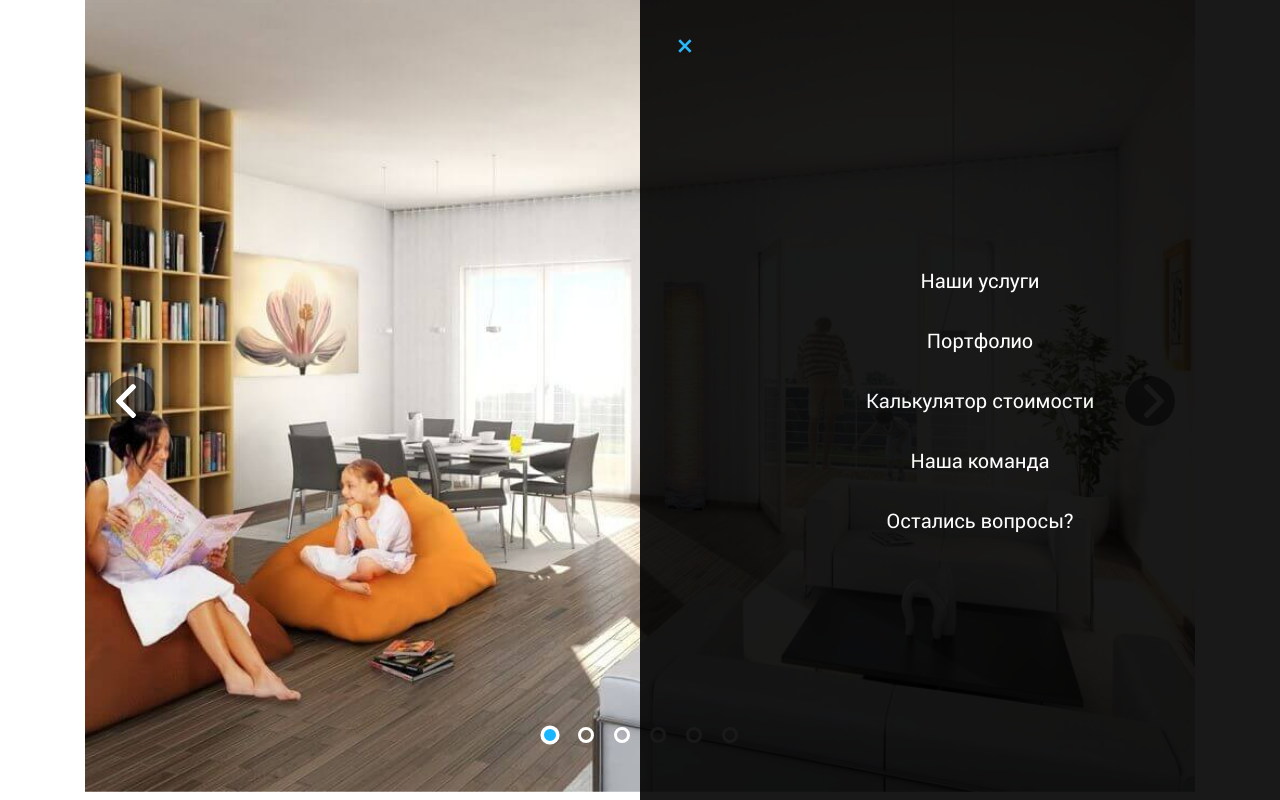
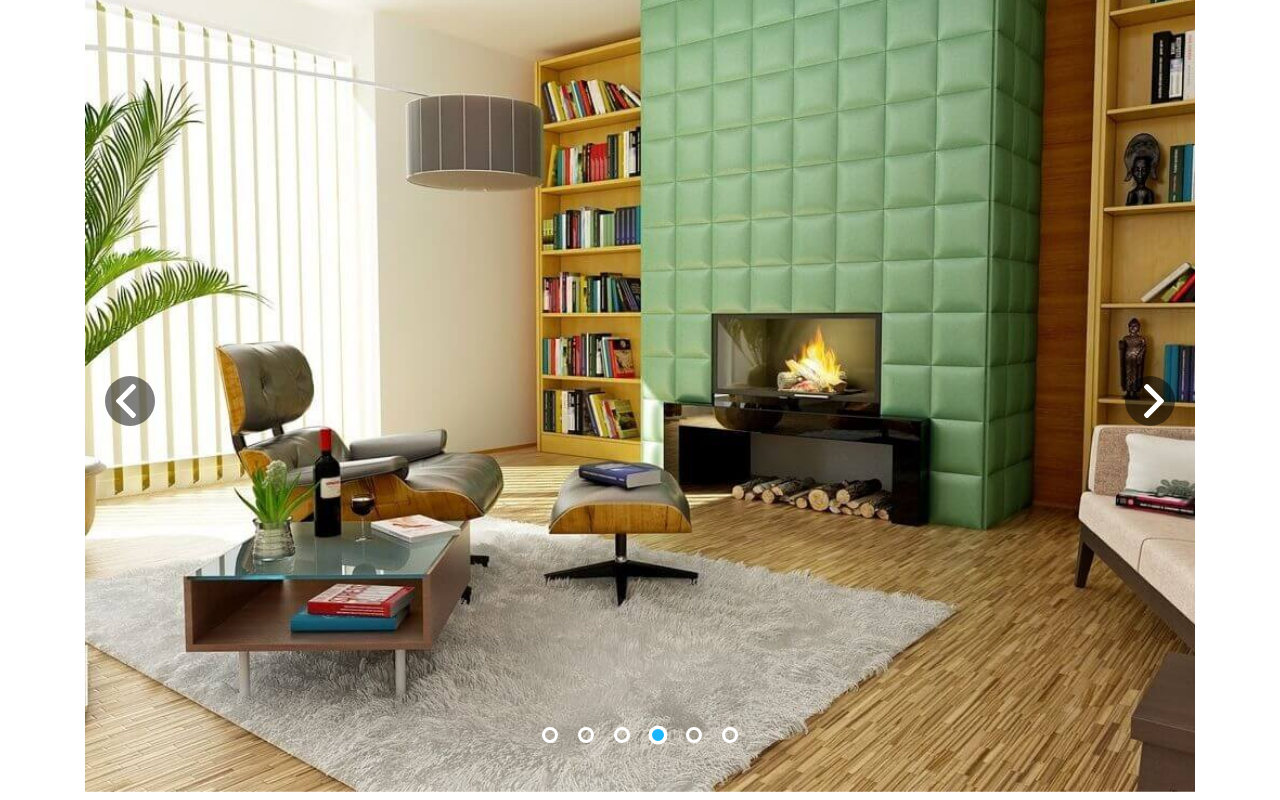
Before and after one commit to Yauheny-Bychkou/Project-JS-course, a plain HTML site: page index.html in a window 1280 px wide. Both pictures are taken after a click on the link 130 px from the left and 1978 px from the top of the page. Shown: the part 1578-2378 px from the top of the page. Drawn offline with Linux system fonts and the light colour scheme.

Commit message:
ready101percent

```diff
--- a/index.html
+++ b/index.html
@@ -173,14 +173,7 @@
           <li class="portfolio-item"><img src="images/portfilio/portfolio-10.jpg" alt="portfolio" /></li>
           <a href="#" class="portfolio-btn prev" id="arrow-left"></a>
           <a href="#" class="portfolio-btn next" id="arrow-right"></a>
-          <ul class="portfolio-dots">
-            <li class="dot dot-active"></li>
-            <li class="dot"></li>
-            <li class="dot"></li>
-            <li class="dot"></li>
-            <li class="dot"></li>
-            <li class="dot"></li>
-          </ul>
+          <ul class="portfolio-dots"></ul>
         </ul>
       </div>
     </div>
--- a/script/script.js
+++ b/script/script.js
@@ -57,7 +57,7 @@ window.addEventListener("DOMContentLoaded", function () {
         handlerMenu();
       } else if (target.classList.contains("close-btn")) {
         handlerMenu();
-      } else if (target.tagName === "A") {
+      } else if (target.tagName === "A" && menu.classList.contains("active-menu")) {
         handlerMenu();
         event.preventDefault();
         const blockID = event.target.getAttribute("href").substr(1);
@@ -65,6 +65,8 @@ window.addEventListener("DOMContentLoaded", function () {
           behavior: "smooth",
           block: "start",
         });
+      } else if (target.classList.contains("active-menu")) {
+        menu.classList.add("active-menu");
       } else if (!target.classList.contains("close-btn")) {
         menu.classList.remove("active-menu");
       }
@@ -168,4 +170,101 @@ window.addEventListener("DOMContentLoaded", function () {
     });
   };
   tabs();
+
+  const slider = () => {
+    const slide = document.querySelectorAll(".portfolio-item"),
+      slider = document.querySelector(".portfolio-content");
+
+    let currentSlide = 0,
+      dots = document.querySelector(".portfolio-dots"),
+      interval;
+
+    for (let i = 0; i < slide.length - 1; i++) {
+      if (i === 0) {
+        let li = document.createElement("li");
+        dots.append(li);
+        li.classList.add("dot");
+        li.classList.add("dot-active");
+      }
+      let li = document.createElement("li");
+      dots.append(li);
+      li.classList.add("dot");
+    }
+
+    let dot = document.querySelectorAll(".dot");
+
+    const prevSlide = (elem, index, strClass) => {
+      elem[index].classList.remove(strClass);
+    };
+    const nextSlide = (elem, index, strClass) => {
+      elem[index].classList.add(strClass);
+    };
+
+    const autoPlaySlide = () => {
+      prevSlide(slide, currentSlide, "portfolio-item-active");
+      prevSlide(dot, currentSlide, "dot-active");
+
+      currentSlide++;
+      if (currentSlide >= slide.length) {
+        currentSlide = 0;
+      }
+      nextSlide(slide, currentSlide, "portfolio-item-active");
+      nextSlide(dot, currentSlide, "dot-active");
+    };
+
+    const startSlide = (time = 1500) => {
+      interval = setInterval(autoPlaySlide, time);
+    };
+
+    const stopSlide = () => {
+      clearInterval(interval);
+    };
+
+    slider.addEventListener("click", (event) => {
+      event.preventDefault();
+      let target = event.target;
+      if (!target.matches(".portfolio-btn, .dot ")) {
+        return;
+      }
+      prevSlide(slide, currentSlide, "portfolio-item-active");
+      prevSlide(dot, currentSlide, "dot-active");
+
+      if (target.matches("#arrow-right")) {
+        currentSlide++;
+      } else if (target.matches("#arrow-left")) {
+        currentSlide--;
+      } else if (target.matches(".dot")) {
+        dot.forEach((elem, index) => {
+          if (elem === target) {
+            currentSlide = index;
+          }
+        });
+      }
+      if (currentSlide >= slide.length) {
+        currentSlide = 0;
+      }
+      if (currentSlide < 0) {
+        currentSlide = slide.length - 1;
+      }
+      nextSlide(slide, currentSlide, "portfolio-item-active");
+      nextSlide(dot, currentSlide, "dot-active");
+    });
+
+    slider.addEventListener("mouseover", (event) => {
+      if (event.target.matches(".portfolio-btn") || event.target.matches(".dot")) {
+        stopSlide();
+      }
+    });
+    slider.addEventListener("mouseout", (event) => {
+      if (event.target.matches(".portfolio-btn") || event.target.matches(".dot")) {
+        startSlide();
+      }
+    });
+
+    startSlide();
+  };
+
+  slider();
 });
+
+// let block = document.querySelector(".col-md-2");
```
